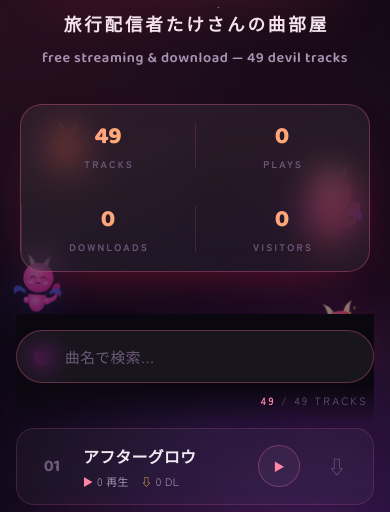
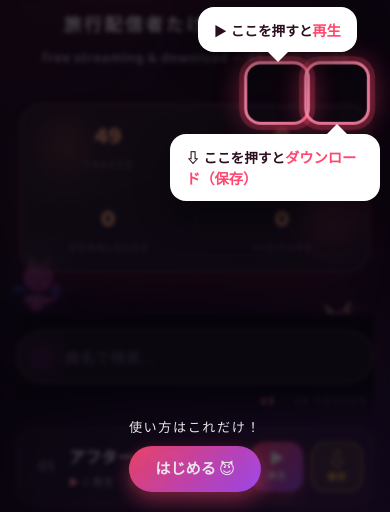
Before and after one commit to takeshimonoseki/music, a plain HTML site: page index.html in a window 390 px wide. Shown: the part 330-842 px from the top of the page. Drawn offline with Linux system fonts and the light colour scheme; no server answers; a web font is replaced by a local one.

Commit message:
clearer play/download buttons + first-visit coach marks
- Redesign row actions as labeled buttons: bright filled "▶ 再生" and
  gold-outlined "⇩ 保存" so they're obviously tappable on the dark theme
- Add a one-time onboarding overlay with speech bubbles pointing at the
  first row's play and download buttons (dismissed + remembered via localStorage)
- Robust positioning: waits for fonts, re-scrolls until the buttons are in view,
  clamps bubbles on-screen

Co-Authored-By: Claude Opus 4.8 <noreply@anthropic.com>

```diff
--- a/index.html
+++ b/index.html
@@ -171,11 +171,36 @@ main { position: relative; z-index: 1; max-width: 880px; margin: 0 auto; padding
 .eq i:nth-child(3) { height: 40%; animation-delay: -0.65s; }
 .eq i:nth-child(4) { height: 78%; animation-delay: -0.3s; }
 @keyframes eq { 0%,100% { transform: scaleY(0.25); } 50% { transform: scaleY(1); } }
-.btn-row-play { flex-shrink: 0; width: 42px; height: 42px; border-radius: 50%; border: 1px solid var(--line-2); background: rgba(255,255,255,0.04); color: var(--devil-2); font-size: 0.7rem; cursor: pointer; display: flex; align-items: center; justify-content: center; transition: all 0.18s; }
-.btn-row-play:hover { border-color: transparent; background: var(--devil); color: #fff; box-shadow: 0 8px 20px rgba(255,70,110,0.45); transform: scale(1.06); }
-.song-item.current.playing .btn-row-play { background: linear-gradient(135deg, var(--devil), var(--purple)); border-color: transparent; color: #fff; box-shadow: 0 8px 22px rgba(255,70,110,0.5); }
-.btn-row-dl { flex-shrink: 0; width: 42px; height: 42px; border-radius: 50%; display: flex; align-items: center; justify-content: center; color: var(--muted); font-size: 1.15rem; text-decoration: none; transition: color 0.15s, transform 0.12s, background 0.15s; }
-.btn-row-dl:hover { color: var(--gold); background: rgba(255,201,77,0.14); transform: translateY(2px); }
+.btn-row-play, .btn-row-dl { flex-shrink: 0; width: 58px; height: 52px; border-radius: 14px; display: flex; flex-direction: column; align-items: center; justify-content: center; gap: 2px; cursor: pointer; text-decoration: none; transition: transform 0.14s, box-shadow 0.2s, background 0.18s, border-color 0.18s; }
+.btn-row-play .lbl, .btn-row-dl .lbl { font-size: 0.56rem; font-weight: 700; letter-spacing: 0.08em; }
+/* 再生：はっきり光る塗りボタン */
+.btn-row-play { border: none; background: linear-gradient(135deg, var(--devil), var(--purple)); color: #fff; box-shadow: 0 6px 16px rgba(255,70,110,0.45); }
+.btn-row-play .ic { font-size: 0.98rem; line-height: 1; }
+.btn-row-play:hover { transform: translateY(-2px) scale(1.04); box-shadow: 0 10px 26px rgba(255,70,110,0.65); }
+.btn-row-play:active { transform: scale(0.95); }
+.song-item.current.playing .btn-row-play { box-shadow: 0 0 0 3px rgba(255,133,166,0.35), 0 8px 22px rgba(255,70,110,0.6); }
+/* ダウンロード：ゴールドの縁取りボタン */
+.btn-row-dl { border: 1.5px solid rgba(255,201,77,0.6); background: rgba(255,201,77,0.13); color: var(--gold); }
+.btn-row-dl .ic { font-size: 1.18rem; line-height: 1; }
+.btn-row-dl:hover { background: rgba(255,201,77,0.24); border-color: var(--gold); transform: translateY(-2px); box-shadow: 0 8px 20px rgba(255,201,77,0.32); }
+.btn-row-dl:active { transform: scale(0.95); }
+
+/* ===== 初回だけの案内（吹き出し）===== */
+#coach { position: fixed; inset: 0; z-index: 500; }
+#coach .backdrop { position: absolute; inset: 0; background: rgba(6,4,10,0.72); -webkit-backdrop-filter: blur(2px); backdrop-filter: blur(2px); animation: fadeIn 0.3s ease; }
+@keyframes fadeIn { from { opacity: 0; } to { opacity: 1; } }
+.coach-ring { position: fixed; z-index: 1; border: 3px solid var(--devil-2); border-radius: 16px; box-shadow: 0 0 0 5px rgba(255,70,110,0.28), 0 0 30px rgba(255,70,110,0.55); animation: coachPulse 1.2s ease-in-out infinite; pointer-events: none; }
+@keyframes coachPulse { 0%,100% { transform: scale(1); opacity: 1; } 50% { transform: scale(1.09); opacity: 0.7; } }
+.coach-bubble { position: fixed; z-index: 2; background: #fff; color: #2a0d1f; font-weight: 700; font-size: 0.92rem; line-height: 1.5;
+  padding: 12px 16px; border-radius: 16px; box-shadow: 0 14px 34px rgba(0,0,0,0.45); max-width: 250px;
+  animation: coachPop 0.4s cubic-bezier(0.2,1.4,0.4,1) both; }
+.coach-bubble .em { color: var(--devil); font-size: 1.05em; }
+.coach-bubble::after { content: ""; position: absolute; border: 10px solid transparent; left: var(--px, 50%); transform: translateX(-50%); }
+.coach-bubble.p-down::after { border-top-color: #fff; top: 100%; }
+.coach-bubble.p-up::after { border-bottom-color: #fff; bottom: 100%; }
+@keyframes coachPop { from { opacity: 0; transform: scale(0.82) translateY(6px); } to { opacity: 1; transform: none; } }
+.coach-hint { position: fixed; left: 50%; bottom: 22px; transform: translateX(-50%); z-index: 3; color: #fff; font-family: var(--jp); font-size: 0.82rem; letter-spacing: 0.12em; opacity: 0.9; text-align: center; }
+.coach-hint .cta { display: inline-block; margin-top: 10px; background: linear-gradient(135deg, var(--devil), var(--purple)); color: #fff; border: none; border-radius: 999px; padding: 10px 26px; font-family: var(--disp); font-weight: 700; font-size: 0.95rem; cursor: pointer; box-shadow: 0 8px 20px rgba(255,70,110,0.5); }
 .empty { display: none; text-align: center; color: var(--muted); padding: 90px 0; font-family: var(--jp); font-size: 0.9rem; letter-spacing: 0.2em; }
 .empty.show { display: block; }
 .empty::before { content: "😈"; display: block; font-size: 2.8rem; margin-bottom: 16px; opacity: 0.5; }
@@ -242,6 +267,9 @@ footer { position: relative; z-index: 1; max-width: 880px; margin: 0 auto; paddi
   .song-meta { gap: 12px; }
   .nav-links a { padding: 8px 14px; font-size: 0.74rem; }
   .stat { min-width: 50%; }
+  .song-row { gap: 8px; padding: 13px 10px 13px 14px; }
+  .btn-row-play, .btn-row-dl { width: 52px; height: 50px; }
+  .coach-bubble { max-width: 210px; font-size: 0.85rem; }
 }
 
 /* ================================================================
@@ -682,8 +710,8 @@ function render(list) {
           '<div class="song-meta"><span class="m-play"></span><span class="m-dl"></span></div>' +
         '</div>' +
         '<span class="eq"><i></i><i></i><i></i><i></i></span>' +
-        '<button class="btn-row-play" aria-label="再生">▶</button>' +
-        '<a class="btn-row-dl" href="' + trackPath(title) + '" download="' + esc(title) + '.mp3" aria-label="ダウンロード">⇩</a>' +
+        '<button class="btn-row-play" aria-label="再生"><span class="ic">▶</span><span class="lbl">再生</span></button>' +
+        '<a class="btn-row-dl" href="' + trackPath(title) + '" download="' + esc(title) + '.mp3" aria-label="ダウンロード"><span class="ic">⇩</span><span class="lbl">保存</span></a>' +
       '</div>';
     li.addEventListener("click", e => { if (e.target.closest(".btn-row-dl")) return; handleRowPlay(idx); });
     li.querySelector(".btn-row-dl").addEventListener("click", e => { e.preventDefault(); downloadFile(title); });
@@ -701,7 +729,9 @@ function syncRowStates() {
     const isCur = SONGS[currentIndex] === li.dataset.title;
     li.classList.toggle("current", isCur);
     li.classList.toggle("playing", isCur && isPlaying);
-    li.querySelector(".btn-row-play").textContent = (isCur && isPlaying) ? "❚❚" : "▶";
+    const playing = isCur && isPlaying;
+    li.querySelector(".btn-row-play .ic").textContent = playing ? "❚❚" : "▶";
+    li.querySelector(".btn-row-play .lbl").textContent = playing ? "停止" : "再生";
   });
 }
 
@@ -848,6 +878,80 @@ fetchAllCounts();
 trackVisit();
 
 /* ================================================================
+   初回だけの使い方ガイド（吹き出し）
+================================================================ */
+function ringFor(rect) {
+  const e = document.createElement("div");
+  e.className = "coach-ring";
+  e.style.left = (rect.left - 6) + "px";
+  e.style.top = (rect.top - 6) + "px";
+  e.style.width = (rect.width + 12) + "px";
+  e.style.height = (rect.height + 12) + "px";
+  return e;
+}
+function bubbleFor(rect, html, place, parent) {
+  const e = document.createElement("div");
+  e.className = "coach-bubble " + (place === "above" ? "p-down" : "p-up");
+  e.innerHTML = html;
+  parent.appendChild(e);
+  const bw = e.offsetWidth, bh = e.offsetHeight;
+  let left = rect.left + rect.width / 2 - bw / 2;
+  left = Math.max(10, Math.min(window.innerWidth - bw - 10, left));
+  let top = place === "above" ? (rect.top - bh - 16) : (rect.bottom + 16);
+  top = Math.max(10, Math.min(window.innerHeight - bh - 70, top));
+  e.style.left = left + "px";
+  e.style.top = top + "px";
+  e.style.setProperty("--px", (rect.left + rect.width / 2 - left) + "px");
+  return e;
+}
+async function showCoach() {
+  if (localStorage.getItem("vault_tips_seen")) return;
+  const firstRow = document.querySelector(".song-item");
+  if (!firstRow) return;
+  const playBtn = firstRow.querySelector(".btn-row-play");
+  const dlBtn   = firstRow.querySelector(".btn-row-dl");
+  if (!playBtn || !dlBtn) return;
+
+  // フォント確定を待つ（レイアウトのズレ防止）
+  if (document.fonts && document.fonts.ready) { try { await document.fonts.ready; } catch (_) {} }
+  const raf = () => new Promise(r => requestAnimationFrame(() => requestAnimationFrame(r)));
+  const sleep = ms => new Promise(r => setTimeout(r, ms));
+
+  // ボタンが実際に画面内に収まるまでスクロールを繰り返す（後からヘッダーが伸びても対応）
+  let pr;
+  for (let t = 0; t < 7; t++) {
+    firstRow.scrollIntoView({ block: "center" });
+    await raf();
+    pr = playBtn.getBoundingClientRect();
+    if (pr.width && pr.top >= 40 && pr.bottom <= window.innerHeight - 40) break;
+    await sleep(140);
+  }
+  const dr = dlBtn.getBoundingClientRect();
+  if (!pr.width) return;
+
+  const ov = document.createElement("div");
+  ov.id = "coach";
+  ov.innerHTML = '<div class="backdrop"></div>';
+  document.body.appendChild(ov);
+  ov.appendChild(ringFor(pr));
+  ov.appendChild(ringFor(dr));
+
+  // 再生は上、ダウンロードは下に出して重ならないようにする
+  const playPlace = pr.top > 150 ? "above" : "below";
+  bubbleFor(pr, "▶ ここを押すと<span class='em'>再生</span>", playPlace, ov);
+  bubbleFor(dr, "⇩ ここを押すと<span class='em'>ダウンロード（保存）</span>", "below", ov);
+
+  const hint = document.createElement("div");
+  hint.className = "coach-hint";
+  hint.innerHTML = "使い方はこれだけ！<br><button class='cta'>はじめる 😈</button>";
+  ov.appendChild(hint);
+
+  const close = () => { localStorage.setItem("vault_tips_seen", "1"); ov.remove(); };
+  ov.addEventListener("click", close);
+}
+setTimeout(showCoach, 900);
+
+/* ================================================================
    FX — マウスのきらめき / クリックのバースト / パララックス
 ================================================================ */
 (function () {
```
